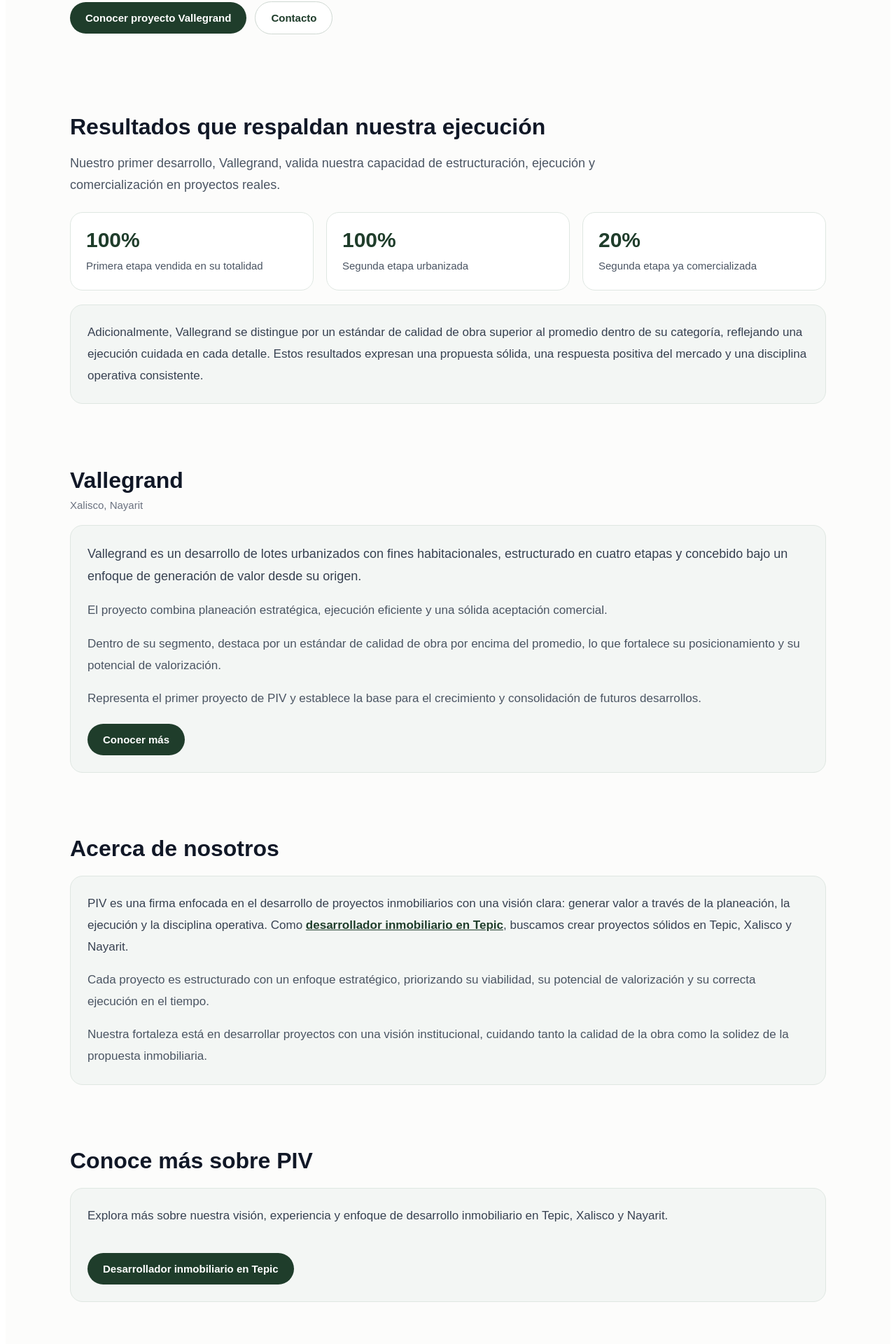
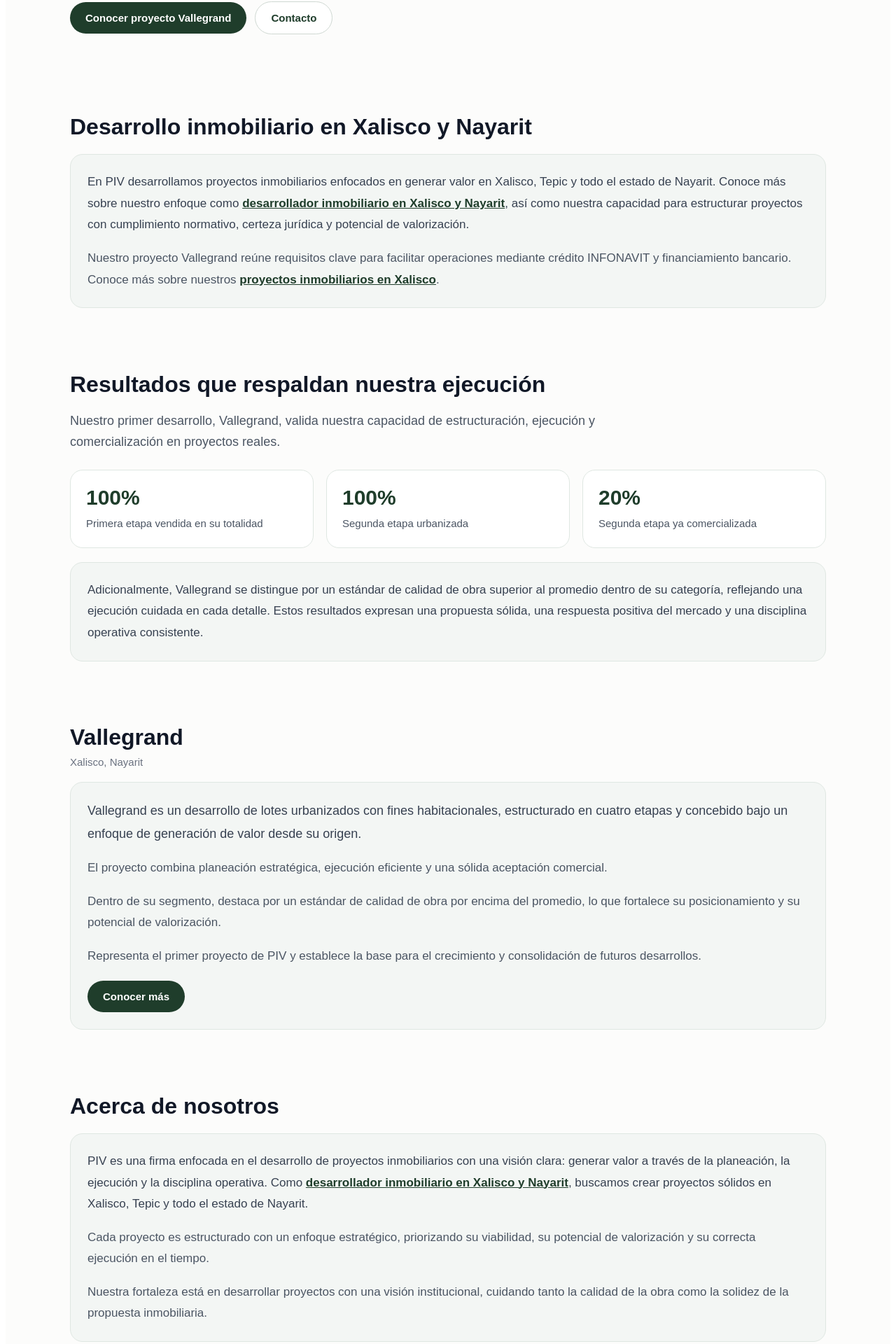
Before and after one commit to PIV1/PIV, a Next.js app: page / in a window 1280 px wide. Shown: the part 595-2515 px from the top of the page at 70% size. Built offline with nearby package versions, Linux system fonts and the light colour scheme.

Commit message:
Update index.js

```diff
--- a/pages/index.js
+++ b/pages/index.js
@@ -226,6 +226,33 @@ export default function Home() {
 
         <section style={sectionStyle}>
           <h2 style={{ fontSize: "32px", marginBottom: "10px" }}>
+            Desarrollo inmobiliario en Xalisco y Nayarit
+          </h2>
+
+          <div style={cardStyle}>
+            <p style={{ fontSize: "17px", lineHeight: "1.8", color: "#374151", marginTop: 0 }}>
+              En PIV desarrollamos proyectos inmobiliarios enfocados en generar valor en Xalisco, Tepic y todo el
+              estado de Nayarit. Conoce más sobre nuestro enfoque como{" "}
+              <a href="/desarrollador-inmobiliario-tepic" style={internalLinkStyle}>
+                desarrollador inmobiliario en Xalisco y Nayarit
+              </a>
+              , así como nuestra capacidad para estructurar proyectos con cumplimiento normativo, certeza jurídica y
+              potencial de valorización.
+            </p>
+
+            <p style={{ fontSize: "17px", lineHeight: "1.8", color: "#4b5563", marginBottom: 0 }}>
+              Nuestro proyecto Vallegrand reúne requisitos clave para facilitar operaciones mediante crédito INFONAVIT
+              y financiamiento bancario. Conoce más sobre nuestros{" "}
+              <a href="/desarrollador-inmobiliario-tepic" style={internalLinkStyle}>
+                proyectos inmobiliarios en Xalisco
+              </a>
+              .
+            </p>
+          </div>
+        </section>
+
+        <section style={sectionStyle}>
+          <h2 style={{ fontSize: "32px", marginBottom: "10px" }}>
             Resultados que respaldan nuestra ejecución
           </h2>
           <p
@@ -346,11 +373,11 @@ export default function Home() {
           <div style={cardStyle}>
             <p style={{ fontSize: "17px", lineHeight: "1.8", color: "#374151", marginTop: 0 }}>
               PIV es una firma enfocada en el desarrollo de proyectos inmobiliarios con una visión clara: generar valor
-a través de la planeación, la ejecución y la disciplina operativa. Como{" "}
-<a href="/desarrollador-inmobiliario-tepic" style={{ color: "#1f3d2b", fontWeight: "700", textDecoration: "underline" }}>
-  desarrollador inmobiliario en Tepic
-</a>
-, buscamos crear proyectos sólidos en Tepic, Xalisco y Nayarit.
+              a través de la planeación, la ejecución y la disciplina operativa. Como{" "}
+              <a href="/desarrollador-inmobiliario-tepic" style={internalLinkStyle}>
+                desarrollador inmobiliario en Xalisco y Nayarit
+              </a>
+              , buscamos crear proyectos sólidos en Xalisco, Tepic y todo el estado de Nayarit.
             </p>
 
             <p style={{ fontSize: "17px", lineHeight: "1.8", color: "#4b5563" }}>
@@ -377,11 +404,12 @@ a través de la planeación, la ejecución y la disciplina operativa. Como{" "}
                 marginTop: 0,
               }}
             >
-              Explora más sobre nuestra visión, experiencia y enfoque de desarrollo inmobiliario en Tepic, Xalisco y Nayarit.
+              Explora más sobre nuestra visión, experiencia y enfoque de desarrollo inmobiliario en Xalisco, Tepic y
+              Nayarit.
             </p>
 
             <a href="/desarrollador-inmobiliario-tepic" style={buttonPrimary}>
-              Desarrollador inmobiliario en Tepic
+              Desarrollador inmobiliario en Xalisco y Nayarit
             </a>
           </div>
         </section>
@@ -425,14 +453,6 @@ a través de la planeación, la ejecución y la disciplina operativa. Como{" "}
           </div>
 
           <a href={whatsappLink} target="_blank" rel="noreferrer" style={whatsappButtonStyle}>
-            <svg
-              xmlns="http://www.w3.org/2000/svg"
-              viewBox="0 0 32 32"
-              style={{ width: "20px", height: "20px", fill: "#ffffff" }}
-            >
-              <path d="M19.11 17.21c-.27-.14-1.61-.79-1.86-.88-.25-.09-.43-.14-.61.14-.18.27-.7.88-.86 1.06-.16.18-.31.2-.58.07-.27-.14-1.14-.42-2.17-1.34-.8-.71-1.34-1.59-1.5-1.86-.16-.27-.02-.42.12-.56.12-.12.27-.31.41-.47.14-.16.18-.27.27-.45.09-.18.05-.34-.02-.47-.07-.14-.61-1.47-.84-2.02-.22-.53-.45-.46-.61-.47h-.52c-.18 0-.47.07-.72.34-.25.27-.95.93-.95 2.26s.97 2.61 1.11 2.79c.14.18 1.91 2.91 4.63 4.08.65.28 1.16.45 1.55.58.65.21 1.24.18 1.71.11.52-.08 1.61-.66 1.84-1.29.23-.63.23-1.17.16-1.29-.07-.11-.25-.18-.52-.32z" />
-              <path d="M16.03 3.2c-7.09 0-12.84 5.75-12.84 12.84 0 2.25.58 4.45 1.69 6.39L3 29l6.76-1.77a12.8 12.8 0 006.27 1.6h.01c7.09 0 12.84-5.75 12.84-12.84S23.12 3.2 16.03 3.2zm0 23.37h-.01a10.5 10.5 0 01-5.35-1.46l-.38-.23-4.01 1.05 1.07-3.91-.25-.4a10.52 10.52 0 01-1.62-5.59c0-5.8 4.72-10.52 10.53-10.52 2.81 0 5.45 1.09 7.44 3.08a10.45 10.45 0 013.08 7.44c0 5.81-4.72 10.54-10.5 10.54z" />
-            </svg>
             Contactar por WhatsApp
           </a>
         </section>
@@ -461,25 +481,7 @@ a través de la planeación, la ejecución y la disciplina operativa. Como{" "}
               aria-label="Instagram"
               style={{ display: "inline-flex", alignItems: "center" }}
             >
-              <div
-                style={{
-                  width: "28px",
-                  height: "28px",
-                  borderRadius: "8px",
-                  display: "flex",
-                  alignItems: "center",
-                  justifyContent: "center",
-                  background:
-                    "radial-gradient(circle at 30% 107%, #fdf497 0%, #fdf497 5%, #fd5949 45%, #d6249f 60%, #285AEB 90%)",
-                }}
-              >
-                <svg xmlns="http://www.w3.org/2000/svg" viewBox="0 0 24 24" style={{ width: "16px", height: "16px" }}>
-                  <path
-                    fill="#ffffff"
-                    d="M7.75 2h8.5C19.44 2 22 4.56 22 7.75v8.5C22 19.44 19.44 22 16.25 22h-8.5C4.56 22 2 19.44 2 16.25v-8.5C2 4.56 4.56 2 7.75 2zm0 2C5.68 4 4 5.68 4 7.75v8.5C4 18.32 5.68 20 7.75 20h8.5c2.07 0 3.75-1.68 3.75-3.75v-8.5C20 5.68 18.32 4 16.25 4h-8.5zM12 7a5 5 0 110 10 5 5 0 010-10zm0 2a3 3 0 100 6 3 3 0 000-6zm4.75-2.25a1.25 1.25 0 110 2.5 1.25 1.25 0 010-2.5z"
-                  />
-                </svg>
-              </div>
+              Instagram
             </a>
 
             <a
@@ -489,16 +491,7 @@ a través de la planeación, la ejecución y la disciplina operativa. Como{" "}
               aria-label="Facebook"
               style={{ display: "inline-flex", alignItems: "center" }}
             >
-              <svg xmlns="http://www.w3.org/2000/svg" viewBox="0 0 24 24" style={socialIconStyle}>
-                <path
-                  fill="#1877F2"
-                  d="M24 12a12 12 0 10-13.88 11.85v-8.39H7.08V12h3.04V9.41c0-3 1.79-4.66 4.52-4.66 1.31 0 2.68.23 2.68.23v2.95h-1.51c-1.49 0-1.95.92-1.95 1.87V12h3.32l-.53 3.46h-2.79v8.39A12 12 0 0024 12z"
-                />
-                <path
-                  fill="#ffffff"
-                  d="M16.65 15.46L17.18 12h-3.32V9.8c0-.95.46-1.87 1.95-1.87h1.51V4.98s-1.37-.23-2.68-.23c-2.73 0-4.52 1.65-4.52 4.66V12H7.08v3.46h3.04v8.39a12.1 12.1 0 003.74 0v-8.39h2.79z"
-                />
-              </svg>
+              Facebook
             </a>
 
             <a href="/privacidad" style={{ textDecoration: "none", color: "#374151" }}>
```
